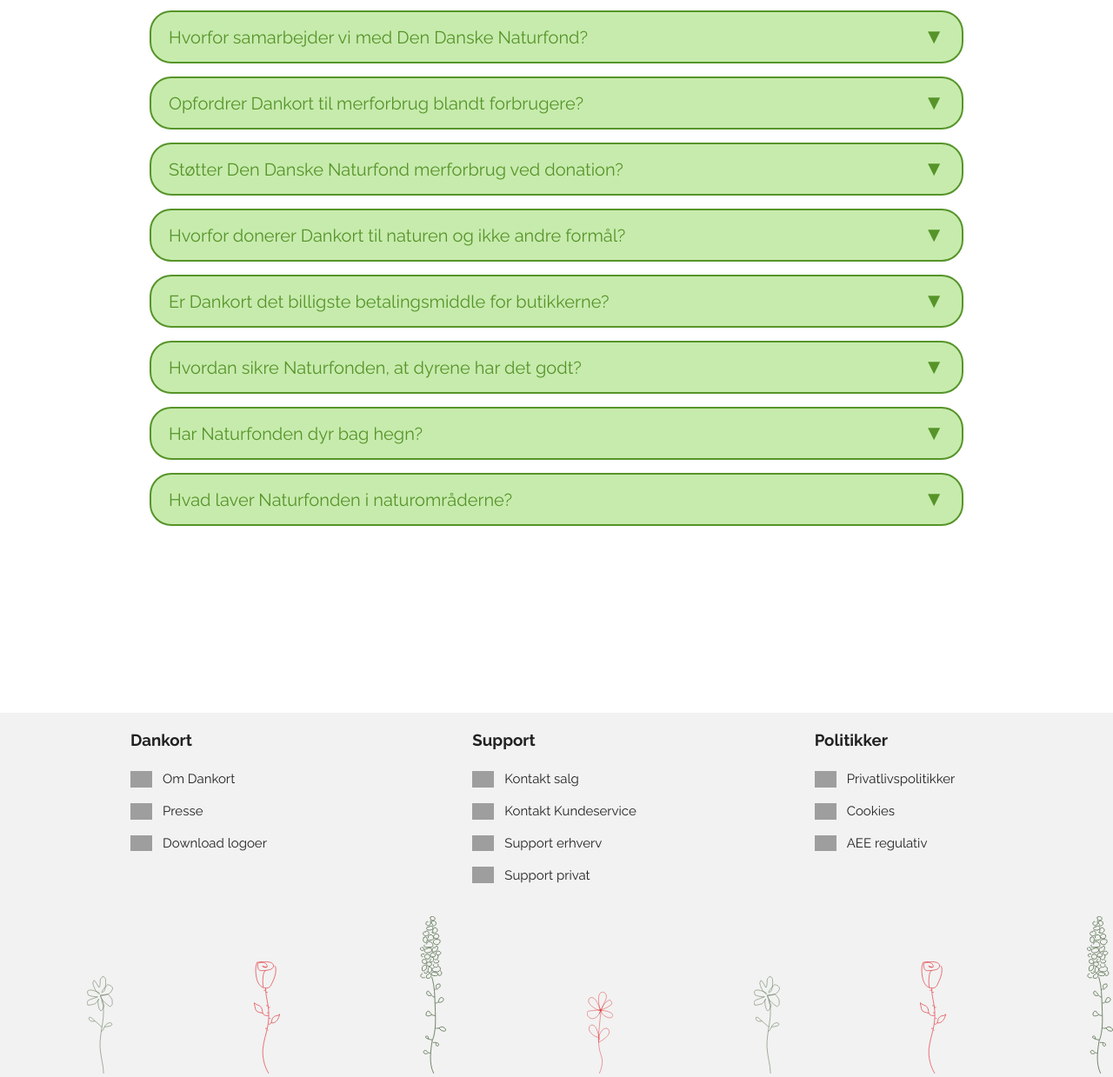
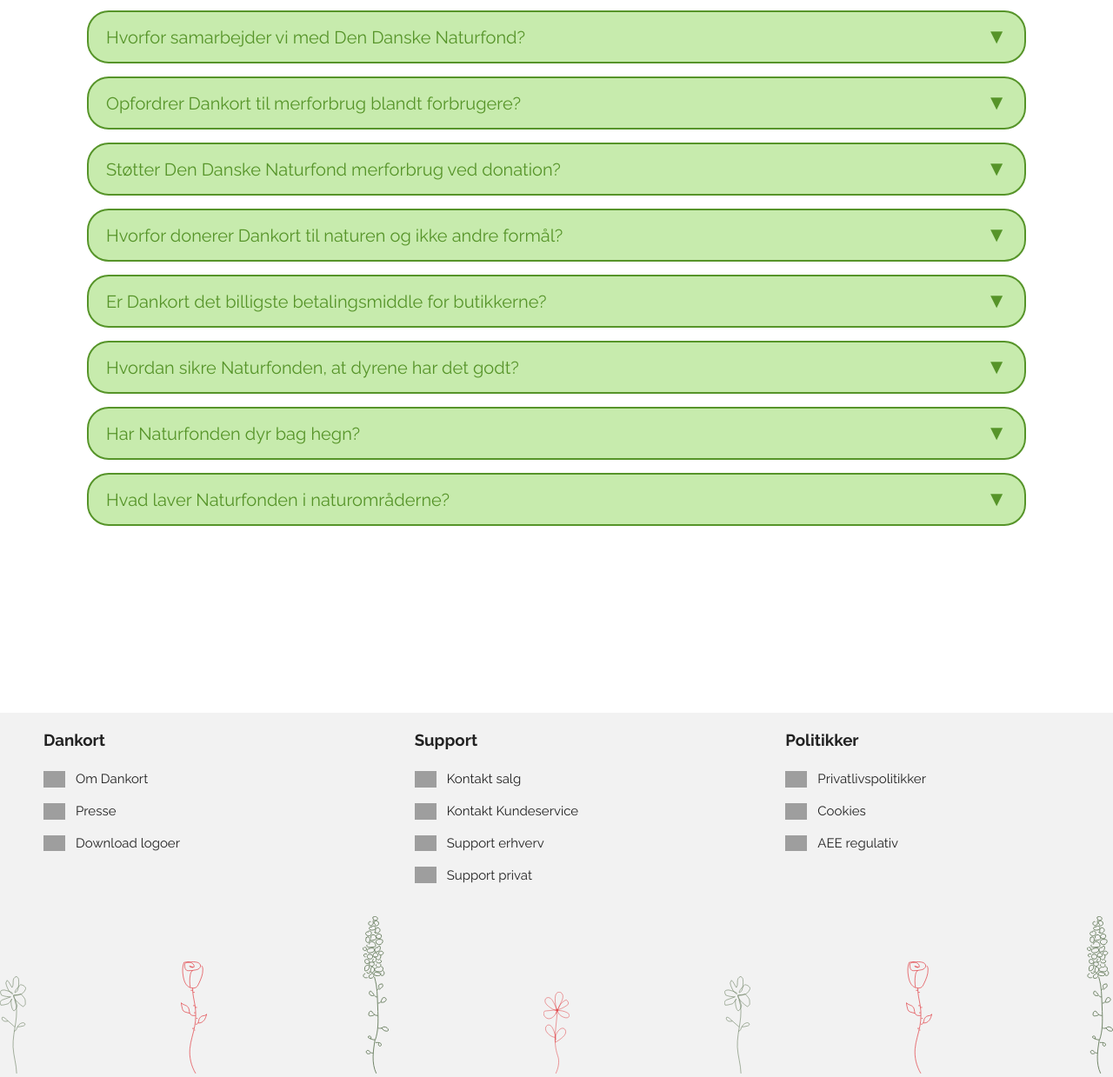
Before and after one commit to jose1linne/eksamenDankort2026, an Astro site: page /qa in a window 1280 px wide. Shown: the part 974-2213 px from the top of the page at 87% size. Built offline with nearby package versions, Linux system fonts and the light colour scheme; Astro itself is replaced by a stand-in of ours; grey boxes are pictures that could not be loaded.

Commit message:
ændring i main/margin

```diff
--- a/src/components/footer.astro
+++ b/src/components/footer.astro
@@ -233,11 +233,24 @@
   </section>
 
   <style>
-    .svgBlomster {
-      display: flex;
-      justify-content: space-between;
-      align-items: flex-end;
+    @media (min-width: 880px) {
+      .svgBlomster {
+        display: flex;
+        justify-content: space-between;
+        align-items: flex-end;
+        max-width: 1300px;
+      }
     }
+
+    @media (max-width: 880px) {
+      .svgBlomster {
+        display: flex;
+        justify-content: space-between;
+        align-items: flex-end;
+        max-width: 850px;
+      }
+    }
+
     #blomst1 {
       width: 30px;
     }
@@ -285,11 +298,6 @@
     }
 
     @media (min-width: 880px) {
-      footer {
-        padding-left: 100px;
-        margin-left: -120px;
-        margin-right: -120px;
-      }
       /* LIST ITEMS */
 
       .grid-1 li {
@@ -321,11 +329,6 @@
         width: 17px;
       }
 
-      footer {
-        margin-left: -30px;
-        margin-right: -30px;
-      }
-
       /* TITLE */
 
       .grid-1 h3 {
--- a/src/css/global.css
+++ b/src/css/global.css
@@ -39,19 +39,6 @@
   font-family: "Raleway", sans-serif;
 }
 
-@media (min-width: 880px) {
-  body {
-    margin-left: 120px;
-    margin-right: 120px;
-  }
-}
-@media (max-width: 880px) {
-  body {
-    margin-left: 20px;
-    margin-right: 20px;
-  }
-}
-
 :root {
   --btn-color: #569429;
   --btn-hover-color: #a4d780;
--- a/src/layouts/layout.astro
+++ b/src/layouts/layout.astro
@@ -20,7 +20,25 @@
 
   <body>
     <Header />
-    <slot />
+    <main>
+      <slot />
+    </main>
     <Footer />
   </body>
 </html>
+
+<style>
+  @media (min-width: 880px) {
+    main {
+      margin: 0 auto;
+      max-width: 1200px;
+    }
+  }
+
+  @media (max-width: 880px) {
+    main {
+      margin: 0 auto;
+      max-width: 350px;
+    }
+  }
+</style>
```
